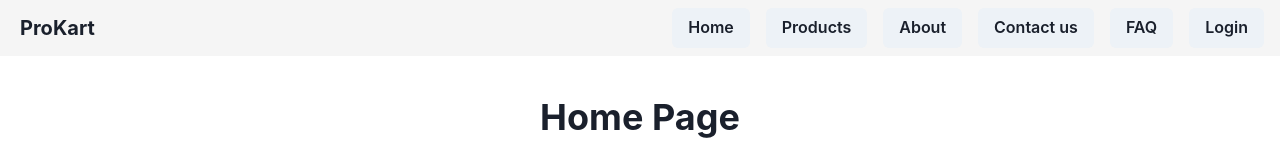
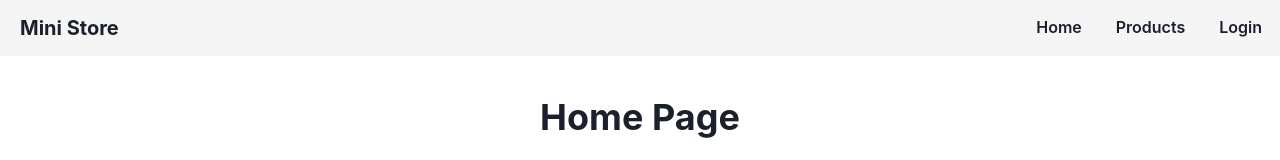
Before and after one commit to m-sehrawat/Mini-Store, a React (Create React App) app: page / in a window 1280 px wide. Shown: the top 160 px of the page. Built offline with nearby package versions, Linux system fonts and the light colour scheme.

Commit message:
Navbar improved

```diff
--- a/src/components/Navbar.jsx
+++ b/src/components/Navbar.jsx
@@ -8,17 +8,14 @@ export const Navbar = () => {
             <Flex h={14} bg={'#F5F5F5'}>
                 <Center>
                     <Link to={'/'}>
-                        <Heading ml={5} fontSize={20}>ProKart</Heading>
+                        <Heading ml={5} fontSize={['16px','20px']}>Mini Store</Heading>
                     </Link>
                 </Center>
                 <Spacer />
                 <Center>
-                    <Button mr={4} ><Link to={"/"}>Home</Link></Button>
-                    <Button mr={4} ><Link to={"/products"}>Products</Link></Button>
-                    <Button mr={4} ><Link to={"/about"}>About</Link></Button>
-                    <Button mr={4} ><Link to={"/contact"}>Contact us</Link></Button>
-                    <Button mr={4} ><Link to={"/faq"}>FAQ</Link></Button>
-                    <Button mr={4} ><Link to={"/"}>Login</Link></Button>
+                    <Button bg={'transparent'} mr={'2px'} ><Link to={"/"}>Home</Link></Button>
+                    <Button bg={'transparent'} mr={'2px'} ><Link to={"/products"}>Products</Link></Button>
+                    <Button bg={'transparent'} mr={'2px'} ><Link to={"/"}>Login</Link></Button>
                 </Center>
             </Flex>
         </>
```
